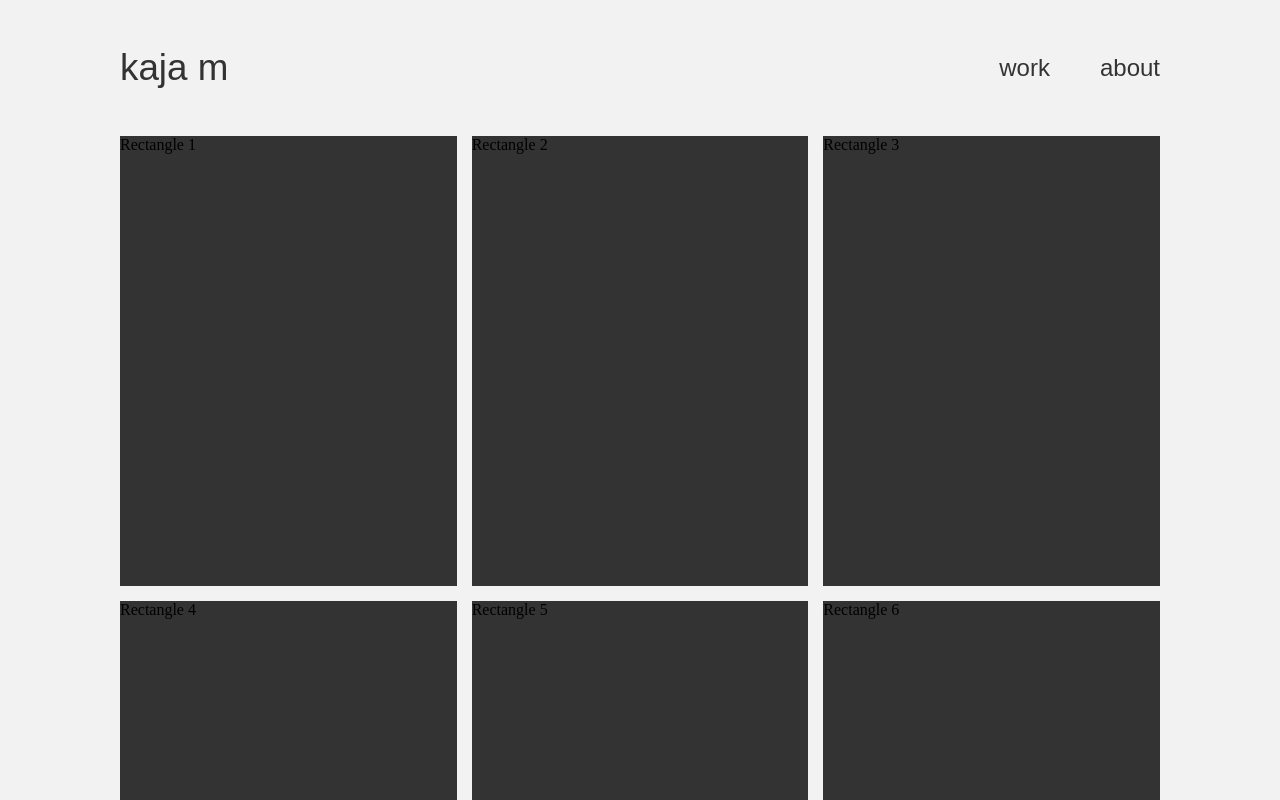
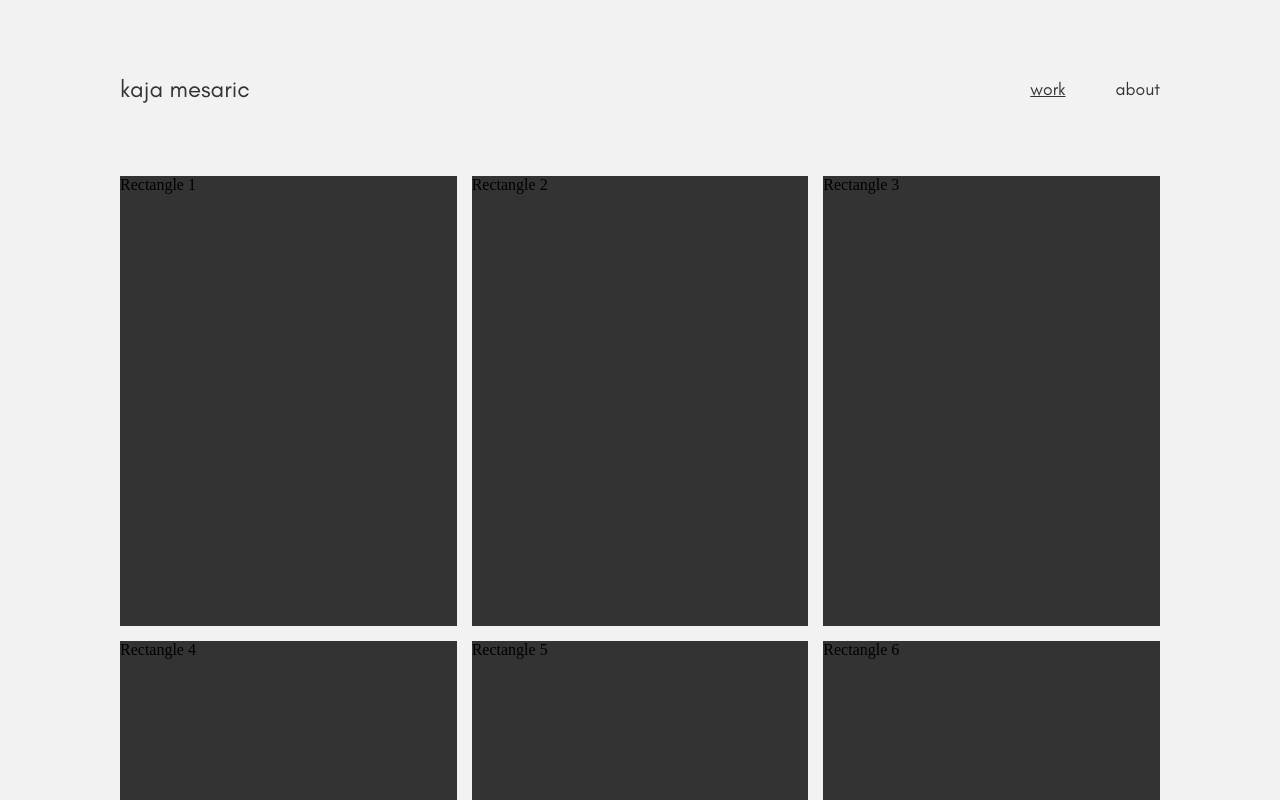
Before and after one commit to ssoossoohh/kajaw, a React (Vite) app: page /#/ in a window 1280 px wide. Shown: the top 800 px of the page. Built offline with nearby package versions, Linux system fonts and the light colour scheme; a web font is replaced by a local one.

Commit message:
Added font, changed text sizes and padding

```diff
--- a/src/components/Navbar.jsx
+++ b/src/components/Navbar.jsx
@@ -1,17 +1,35 @@
-import React, { useRef, useEffect, useState } from "react";
-import { useNavigate } from "react-router-dom";
+import React from "react";
+import { useNavigate, useLocation } from "react-router-dom";
 
 export default function Navbar() {
   const navigate = useNavigate();
+  const location = useLocation();
+
   const navigateToAbout = () => {
     navigate("/about");
   };
+
+  const navigateToWork = () => {
+    navigate("/");
+  };
+
+  const isAboutActive = location.pathname === "/about";
+  const isWorkActive = location.pathname === "/";
+
   return (
     <div className="home-title">
-      <div className="home-title-left">kaja m</div>
+      <div className="home-title-left">kaja mesaric</div>
       <div className="home-title-right">
-        <p className="htr-text">work</p>
-        <p className="htr-text" onClick={navigateToAbout}>
+        <p
+          className={`htr-text ${isWorkActive ? "active" : ""}`}
+          onClick={navigateToWork}
+        >
+          work
+        </p>
+        <p
+          className={`htr-text ${isAboutActive ? "active" : ""}`}
+          onClick={navigateToAbout}
+        >
           about
         </p>
       </div>
--- a/src/styles.css
+++ b/src/styles.css
@@ -10,6 +10,9 @@
   src: url("./fonts/GlacialIndifference-Bold.otf") format("opentype");
   font-weight: normal;
   font-style: bold;
+}
+html {
+  font-size: 16px;
 }
 
 body {
@@ -47,21 +50,21 @@ body {
   justify-content: center;
 }
 .home-title {
-  margin-top: 30px;
+  margin-top: 60px;
   color: #333333;
   display: flex;
   align-items: center;
   justify-content: space-between;
   font-family: "GlacialIndifference", sans-serif;
-  margin-bottom: 30px;
+  margin-bottom: 60px;
 }
 .home-title-left {
   padding-left: 120px;
-  font-size: 2.3em;
+  font-size: 1.5em;
 }
 .home-title-right {
   padding-right: 120px;
-  font-size: 1.5em;
+  font-size: 1.1em;
   display: flex;
   gap: 50px;
 }
@@ -70,6 +73,9 @@ body {
   font-family: "GlacialIndifference", sans-serif;
   font-weight: normal;
   transition: color 0.2s ease, transform 0.2s ease;
+}
+.htr-text.active {
+  text-decoration: underline;
 }
 .htr-text:hover {
   cursor: pointer;
```
Also changed, not shown: src/fonts/GlacialIndifference-Bold.otf (added), src/fonts/GlacialIndifference-Regular.otf (added).
